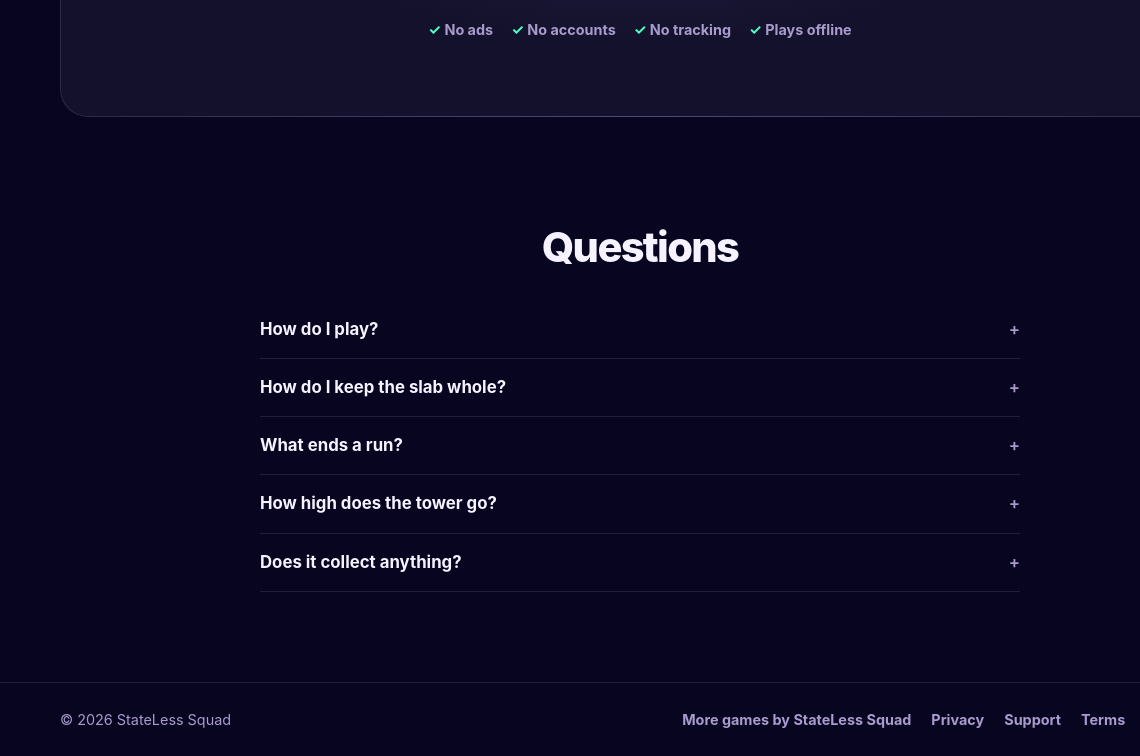
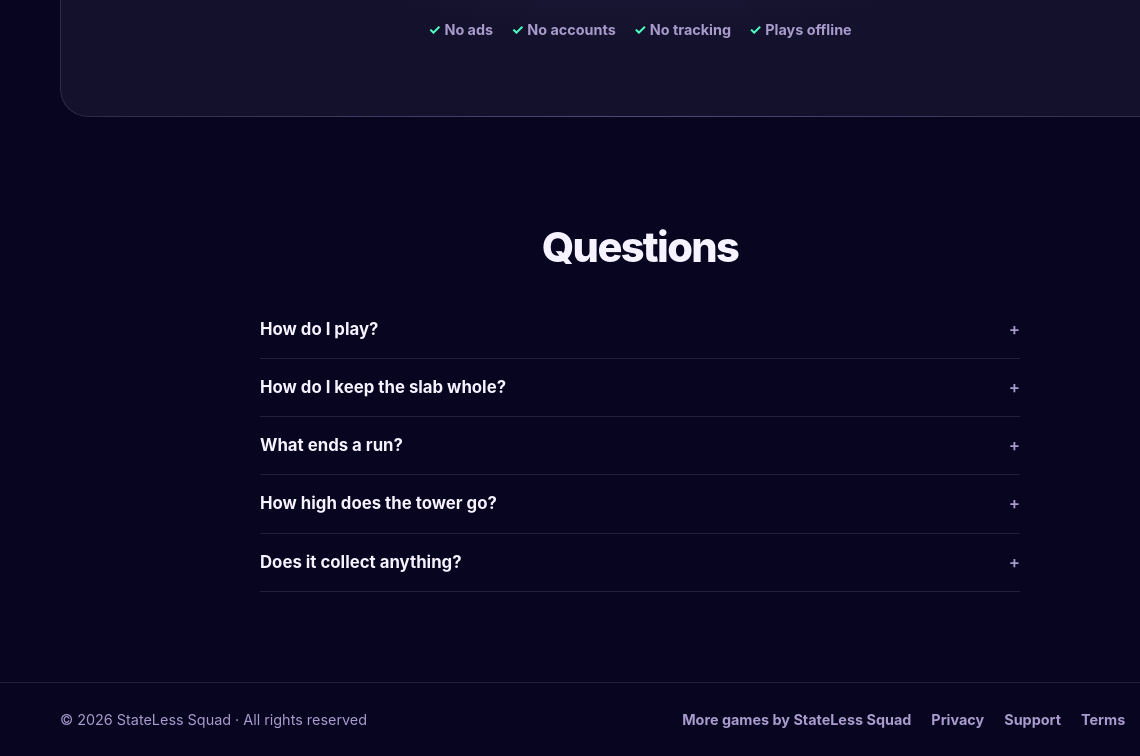
Before and after one commit to StatelessSquad/aurolith-public, a plain HTML site: page index.html in a window 1280 px wide. Shown: the part 4172-4928 px from the top of the page, 0-1140 px from the left. Drawn offline with Linux system fonts and the light colour scheme.

Commit message:
site: publish Aurolith

```diff
--- a/index.html
+++ b/index.html
@@ -143,7 +143,7 @@
   </section></main>
   <footer>
     <div class="wrap">
-      <span>&copy; 2026 StateLess Squad</span>
+      <span>&copy; 2026 StateLess Squad · All rights reserved</span>
       <nav aria-label="Legal">
         <a href="https://statelesssquad.github.io/stateless-squad-game-publisher-public/">More games by StateLess Squad</a>
         <a href="privacy/">Privacy</a>
```
Also changed, not shown: 404.html (+1 -1 lines), privacy/index.html (+1 -1 lines), support/index.html (+1 -1 lines), terms/index.html (+1 -1 lines), 1 other file.
